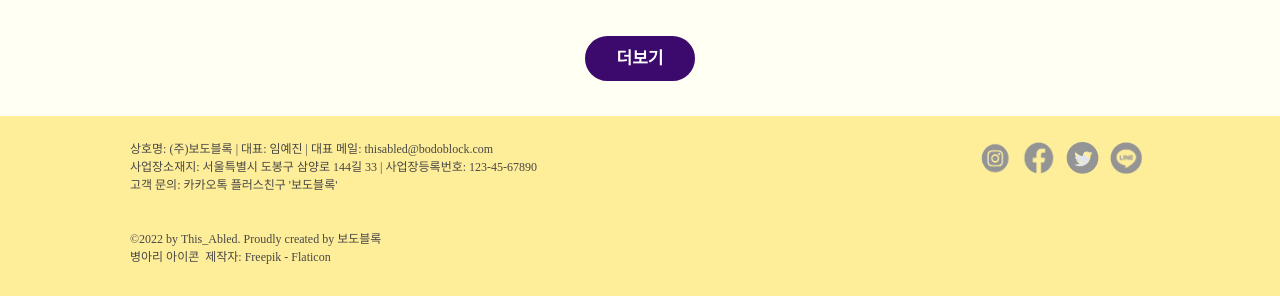
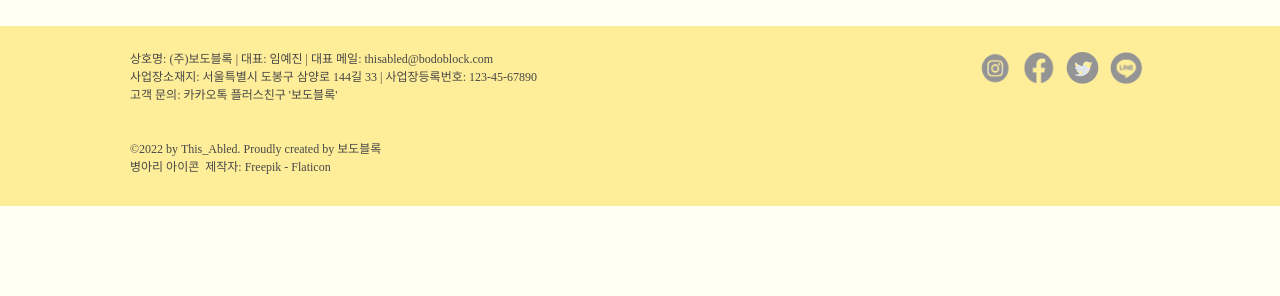
Before and after one commit to dukwoo/22_This_Abled, a Django app: page /hobby_test_result/ in a window 1280 px wide. Shown: the part 1064-1360 px from the top of the page. After the commit the page ends 1270 px from the top, so only its background shows below. Run offline with Django 4.2, Linux system fonts and the light colour scheme; some libraries are stand-ins or nearby versions; some web fonts are replaced.

Commit message:
취미 테스트 결과 페이지 더보기 버튼 삭제

```diff
--- a/This_Abled22/firstapp/templates/firstapp/hobby_test_result.html
+++ b/This_Abled22/firstapp/templates/firstapp/hobby_test_result.html
@@ -79,12 +79,7 @@
                 </td>
             <tr>
         </table>
-        <div class="next">
 
-            <a id="nextbtn" class="btn rounded-pill" style="width: 110px; height:45px; font-size:17px; padding-top: 8px; background-color: #3c096c; color: white;">
-                더보기
-            </a>
-        </div>
         <script>
             function speak(text) {
                 if (typeof SpeechSynthesisUtterance === "undefined" || typeof window.speechSynthesis === "undefined") {
```
